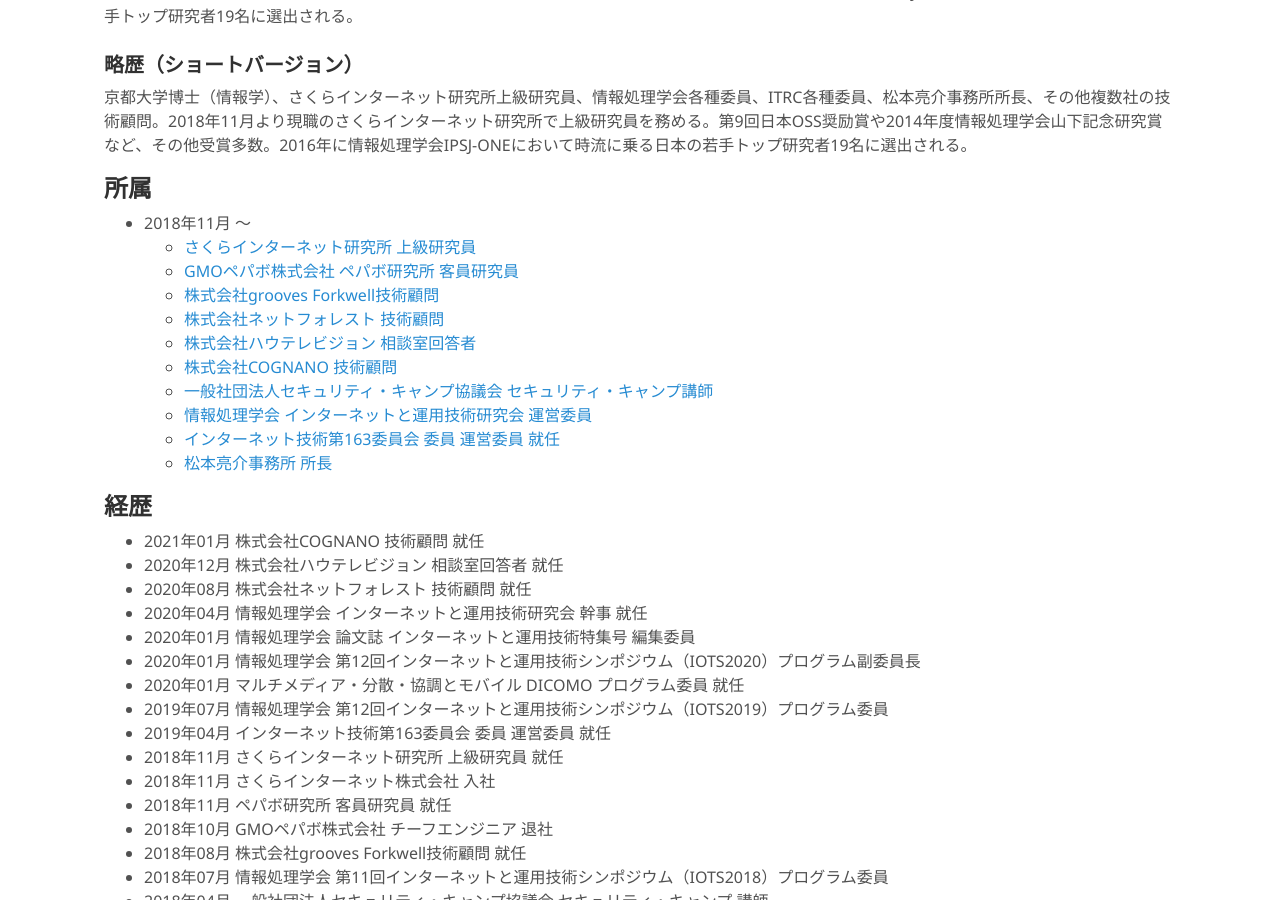
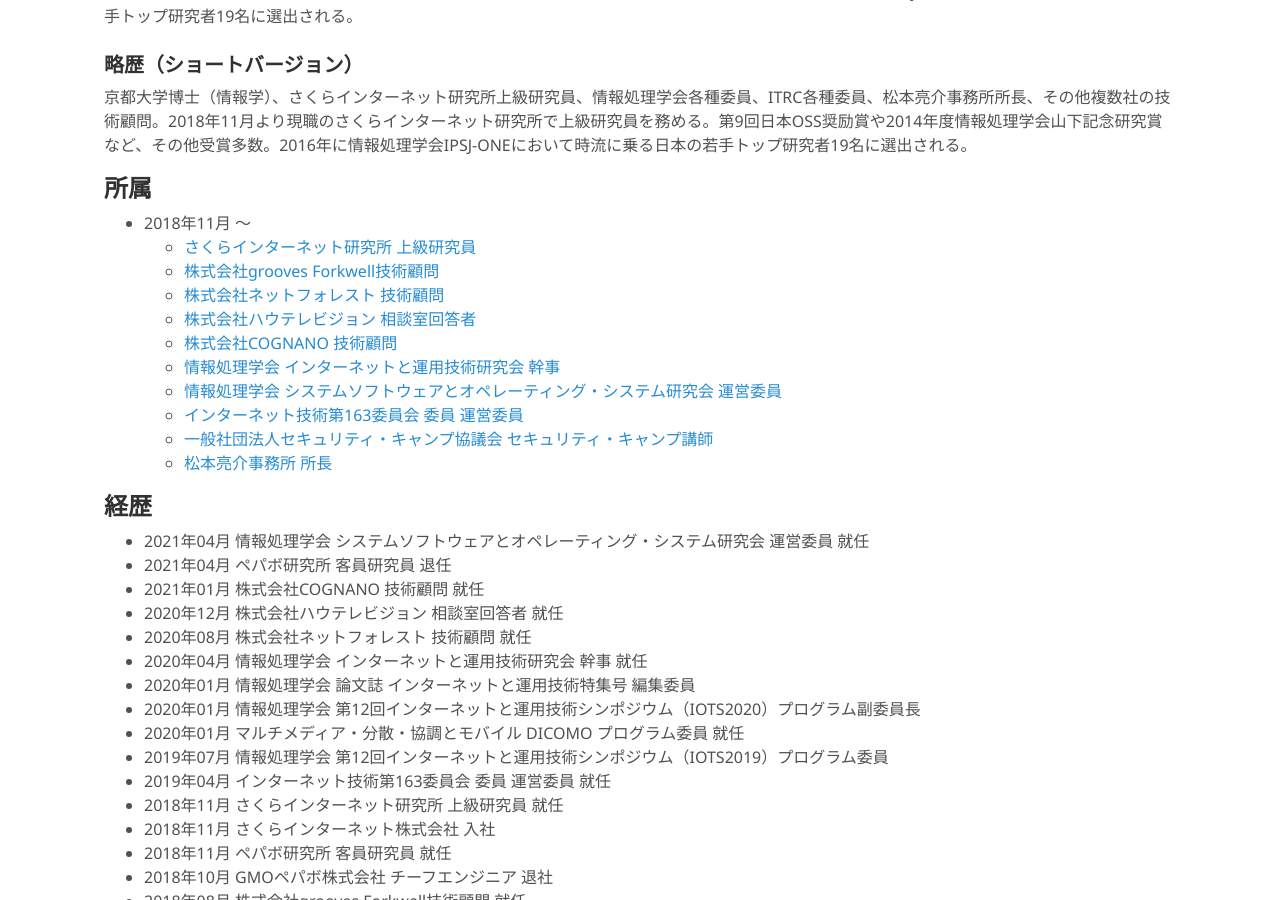
Before and after one commit to matsumotory/matsumotory, a Jekyll site: the page built from index.md, in a window 1280 px wide and 900 px high, scrolled down 475 px. Built offline with Jekyll 4.4.1, drawn with Linux system fonts in a browser that asks for light colours; our own code applies the rules of GitHub Pages for plain Markdown files.

Commit message:
Update profile

```diff
--- a/index.md
+++ b/index.md
@@ -23,17 +23,19 @@
 ## 所属
 - 2018年11月 〜
   - [さくらインターネット研究所 上級研究員](https://research.sakura.ad.jp/about/)
-  - [GMOペパボ株式会社 ペパボ研究所 客員研究員](https://rand.pepabo.com/)
   - [株式会社grooves Forkwell技術顧問](https://www.grooves.com/news/1598)
   - [株式会社ネットフォレスト 技術顧問](https://www.netforest.ad.jp/corporate/)
   - [株式会社ハウテレビジョン 相談室回答者](https://howtelevision.co.jp/)
   - [株式会社COGNANO 技術顧問](http://www.cognano.co.jp/)
+  - [情報処理学会 インターネットと運用技術研究会 幹事](https://www.iot.ipsj.or.jp/)
+  - [情報処理学会 システムソフトウェアとオペレーティング・システム研究会 運営委員](http://www.ipsj.or.jp/sig/os/index.php?2021%C7%AF%C5%D9+%B1%BF%B1%C4%B0%D1%B0%F7)
+  - [インターネット技術第163委員会 委員 運営委員](https://www.itrc.net/about/)
   - [一般社団法人セキュリティ・キャンプ協議会 セキュリティ・キャンプ講師](https://www.security-camp.or.jp/instructor/index.html)
-  - [情報処理学会 インターネットと運用技術研究会 運営委員](https://www.iot.ipsj.or.jp/)
-  - [インターネット技術第163委員会 委員 運営委員 就任](https://www.itrc.net/about/)
   - [松本亮介事務所 所長](https://twitter.com/matsumotory)
 
 ## 経歴
+- 2021年04月 情報処理学会 システムソフトウェアとオペレーティング・システム研究会 運営委員 就任
+- 2021年04月 ペパボ研究所 客員研究員 退任
 - 2021年01月 株式会社COGNANO 技術顧問 就任
 - 2020年12月 株式会社ハウテレビジョン 相談室回答者 就任
 - 2020年08月 株式会社ネットフォレスト 技術顧問 就任
```
Also changed, not shown: 9 other files.
